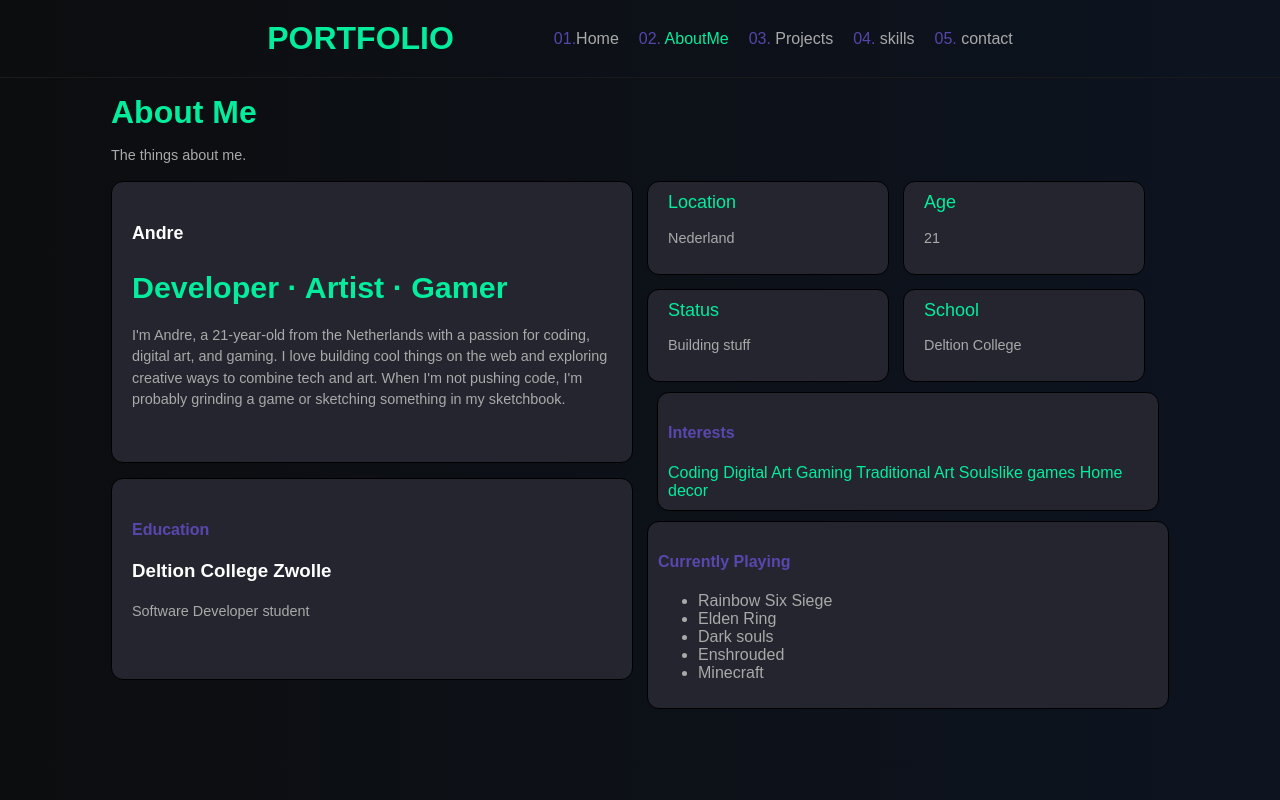
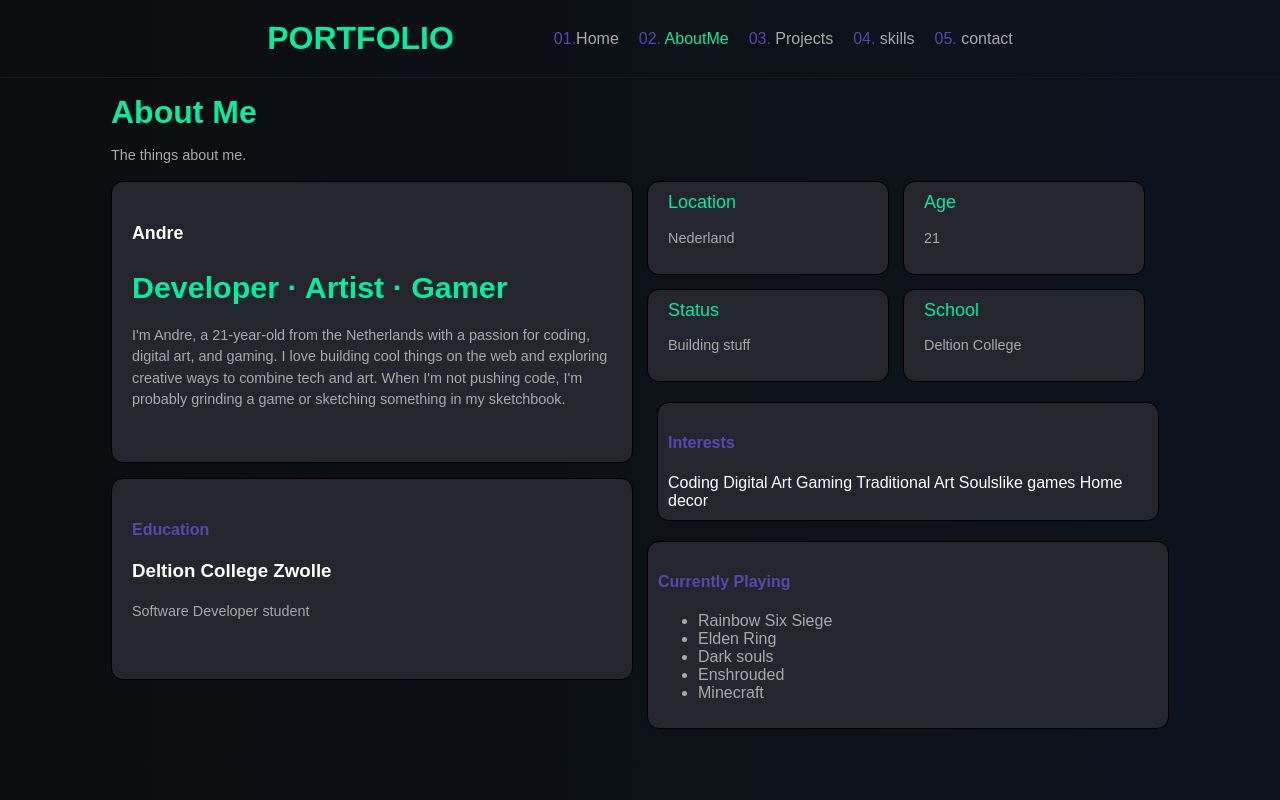
Before and after one commit to itzmitto/portfolioproject, a React (Vite) app: page /AboutMe in a window 1280 px wide. Shown: the top 800 px of the page. Built offline with nearby package versions, Linux system fonts and the light colour scheme.

Commit message:
65ste commit

```diff
--- a/src/pages/AboutMe.css
+++ b/src/pages/AboutMe.css
@@ -42,10 +42,18 @@
 
     .interests {
         padding: 10px;
-        margin: 10px;
         width: 30rem;
+        height: auto;
+        align-self: stretch;
+        margin: 20px 10px;
+
+
+
 
     }
+
+
+
 
     .games {
         padding: 10px;
@@ -72,6 +80,10 @@
         color: #03ed9d;
     }
 
+    .interests span {
+        color: white;
+    }
+
     .card li {
         color: darkgrey;
     }
@@ -89,3 +101,68 @@
 
 
 }
+
+
+
+
+
+
+
+
+
+
+
+
+/*
+
+
+.aboutMe {
+
+    .gridContainer {
+        width: fit-content;
+        display: grid;
+        grid-template-columns: 1fr 1fr;
+        gap: 14px;
+    }
+
+    .card {
+        background: #25252f;
+        border-radius: 12px;
+        border: 1px solid black;
+        padding: 20px;
+    }
+
+    .about {
+        height: 15rem;
+        width: 30rem;
+        font-size: 0.95rem;
+        line-height: 1.5;
+        margin-bottom: 15px;
+    }
+
+    .education {
+        height: 10rem;
+        width: 30rem;
+    }
+
+    .small {
+        height: auto;
+        width: 200px;
+        font-size: 18px;
+        display: flex;
+        padding: 10px 20px;
+        flex-direction: column;
+    }
+
+    .interests {
+        padding: 20px;
+        width: auto;
+        height: auto;
+
+    }
+
+    .games {
+        padding: 10px;
+    }
+
+} */
```
Also changed, not shown: src/pages/AboutMe.tsx (line endings or trailing spaces), src/pages/Contact.tsx (line endings or trailing spaces), src/pages/Home.css (line endings or trailing spaces), src/pages/Home.tsx (line endings or trailing spaces).
